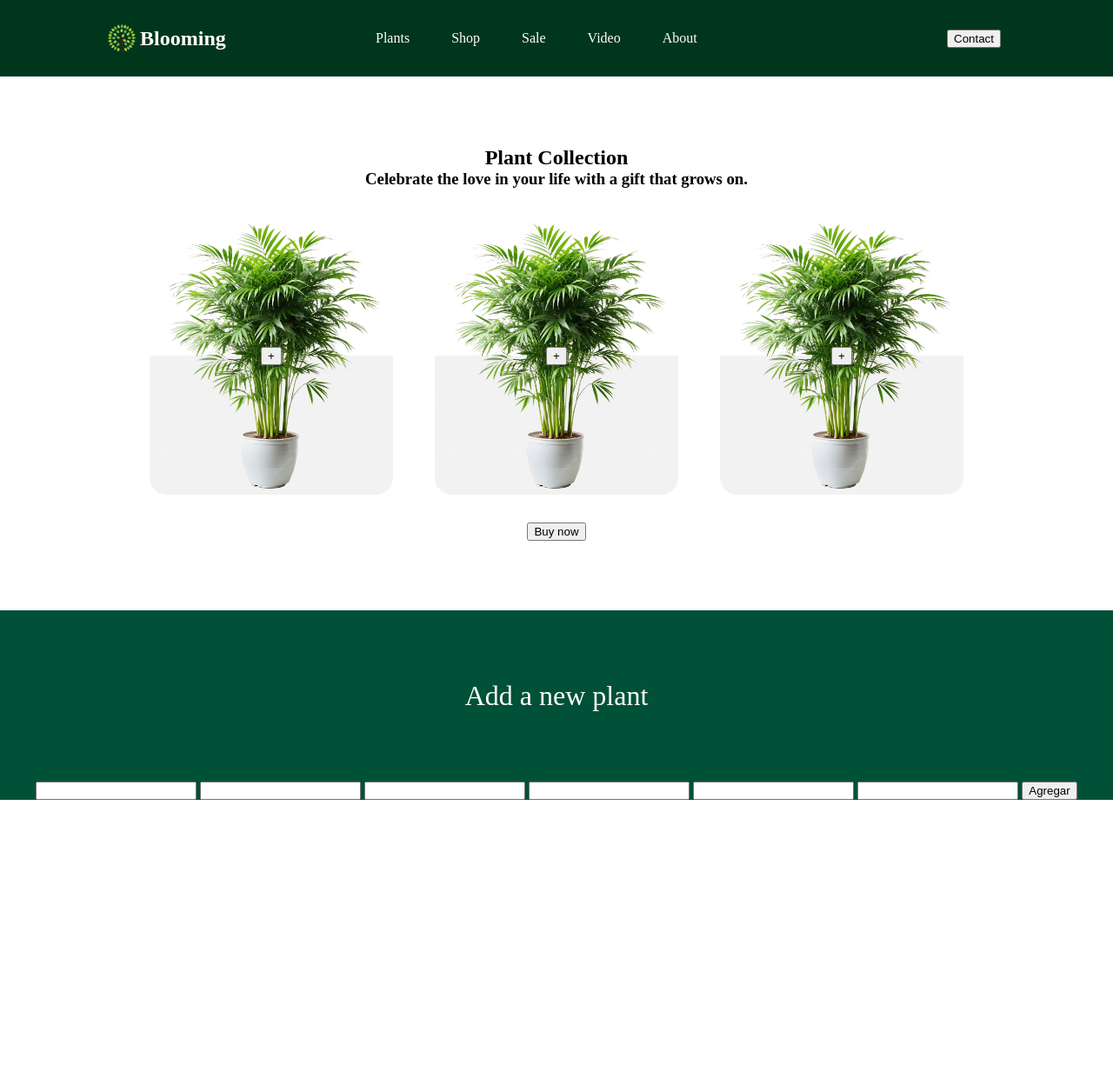
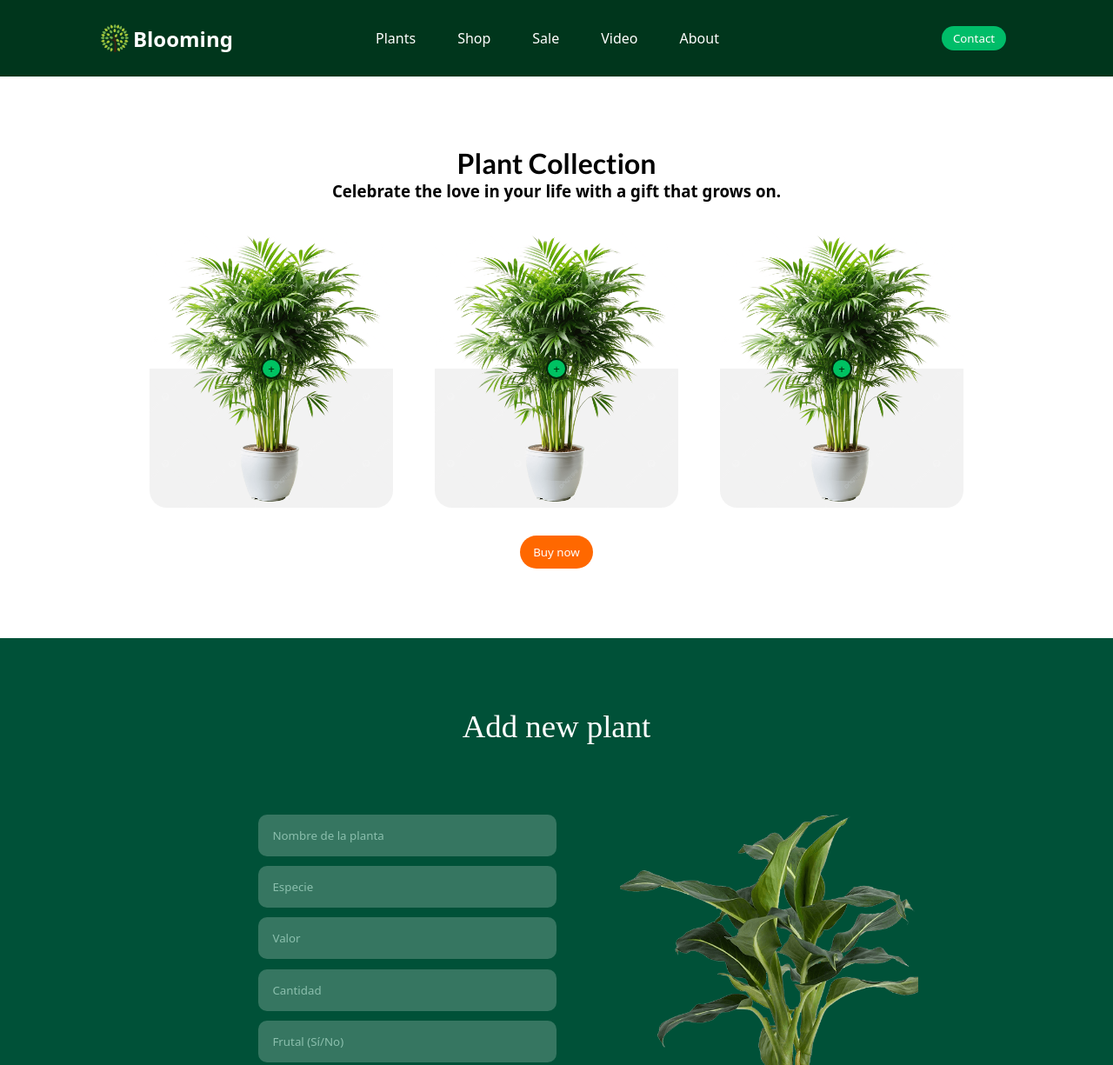
Before and after one commit to 0dr4d3kdb/semana3, a plain HTML site: page index.html in a window 1280 px wide. Shown: the top 1225 px of the page at 87% size. Before the commit the page ends 920 px from the top, so only its background shows below. Drawn offline with Linux system fonts and the light colour scheme; a web font is replaced by a local one.

Commit message:
fin sección 2 más inicio de scrips js

```diff
--- a/index.html
+++ b/index.html
@@ -42,20 +42,24 @@
         <button id="buynow">Buy now</button>
     </div>
     <div id="seccion2">
-        <p>Add a new plant</p>
+        <p>Add new plant</p>
         <div id="formulario">
             <form action="">
-                <input type="text">
-                <input type="text">
-                <input type="text">
-                <input type="text">
-                <input type="text">
-                <input type="text">
+                <input type="text" placeholder="Nombre de la planta">
+                <input type="text" placeholder="Especie">
+                <input id="precio" type="text" placeholder="Valor">
+                <input type="text" placeholder="Cantidad">
+                <input type="text" placeholder="Frutal (Sí/No)">
+                <input type="text" placeholder="Venenosa (Sí/No)">
                 <button id="agregar">Agregar</button>
             </form>
             <div id="fotoplanta"></div>
         </div>
     </div>
-
+    <footer>
+        <div id="left"></div>
+        <div id="right"></div>
+    </footer>
+    <script src="script.js"></script>
 </body>
 </html>
--- a/script.js
+++ b/script.js
@@ -0,0 +1,3 @@
+    document.getElementById("precio").addEventListener("input", function (e) {
+        this.value = this.value.replace(/[^0-9]/g, ""); // elimina cualquier caracter que no sea número
+    });
--- a/style.css
+++ b/style.css
@@ -1,6 +1,11 @@
+@import url('https://fonts.googleapis.com/css2?family=Gidole&family=Montserrat:ital,wght@0,100..900;1,100..900&family=Roboto:ital,wght@0,100..900;1,100..900&display=swap');
+@import url('https://fonts.googleapis.com/css2?family=Gidole&family=Lato:ital,wght@0,100;0,300;0,400;0,700;0,900;1,100;1,300;1,400;1,700;1,900&family=Montserrat:ital,wght@0,100..900;1,100..900&family=Roboto:ital,wght@0,100..900;1,100..900&display=swap');
+@import url('https://fonts.googleapis.com/css2?family=Gidole&family=Lato:ital,wght@0,100;0,300;0,400;0,700;0,900;1,100;1,300;1,400;1,700;1,900&family=Libertinus+Serif+Display&family=Montserrat:ital,wght@0,100..900;1,100..900&family=Roboto:ital,wght@0,100..900;1,100..900&display=swap');
+
 *{
     margin: 0;
     box-sizing: border-box;
+    font-family: system-ui, -apple-system, BlinkMacSystemFont, 'Segoe UI', Roboto, Oxygen, Ubuntu, Cantarell, 'Open Sans', 'Helvetica Neue', sans-serif;
 }
 
 header{
@@ -10,6 +15,15 @@ header{
     flex-direction: row;
     background-color: #00361C;
     height: 11vh;
+    width: 100%;
+}
+
+#contact>button{
+    background-color: #00bd69;
+    padding: .3rem .8rem;
+    color: #ffffff;
+    border-radius: 15px;
+    border: none;
 }
 
 #logo{
@@ -58,6 +72,7 @@ nav>a{
     align-items: center;
     flex-direction: column;
     padding-bottom: 5rem;
+    width: 100%;
 }
 
 #titulo{
@@ -66,6 +81,11 @@ nav>a{
     justify-content: center;
     flex-direction: column;
     padding: 5rem 0 2rem 0;
+}
+
+#titulo>h2{
+    font-family: Lato;
+    font-size: 2rem;
 }
 
 #plantas{
@@ -94,17 +114,98 @@ nav>a{
     border-radius: 20px;
 }
 
+.planta>button{
+    display: flex;
+    justify-content: center;
+    align-items: center;
+    background-color: #00c262;
+    border-radius: 50px;
+    border: solid #042609 2px;
+    color: #042609;
+}
+
+#buynow{
+    background-color: #ff6800;
+    color: #ffffff;
+    border-radius: 20px;
+    padding: 10px 15px;
+    border: none;
+}
+
 #seccion2{
     display: flex;
     justify-content: center;
     align-items: center;
     flex-direction: column;
-    padding-top: 5rem;
+    padding: 5rem 0 5rem 0;
     background-color: #005138;
+    width: 100%;
 }
 
 #seccion2>p{
+    font-family: libertinus;
     color: #fefefe;
-    font-size: 2rem;
+    font-size: 2.3rem;
     padding-bottom: 5rem;
 }
+
+#formulario{
+    display: flex;
+    justify-content: center;
+    align-content: center;
+    flex-direction: row;
+}
+
+form{
+    display: flex;
+    justify-content: center;
+    align-items: center;
+    flex-direction: column;
+    width: 65vw;
+    row-gap: .7rem;
+}
+
+form>input{
+    background-color: #367661;
+    height: 3rem;
+    width: 65%;
+    border-radius: 10px;
+    border: none;
+    width: 70%;
+    padding-left: 1rem;
+    color: #ffffff;
+}
+
+input::placeholder{
+    color: #8bbfad;
+}
+
+form>button{
+    margin-top: .7rem;
+    width: 70%;
+    height: 3rem;
+    border-radius: 10px;
+    border: none;
+    background-color: #f26200;
+    color: #ffffff;
+    font-size: 1.5rem;
+    font-weight: 400;
+}
+
+#fotoplanta{
+    background-image: url(plantagomero.png);
+    display: flex;
+    justify-content: center;
+    align-items: center;
+    width: 70%;
+    background-position: center;
+    background-size: cover;
+    background-repeat: no-repeat;
+}
+
+footer{
+    display: flex;
+    justify-content: center;
+    align-items: center;
+    flex-direction: row;
+}
```
